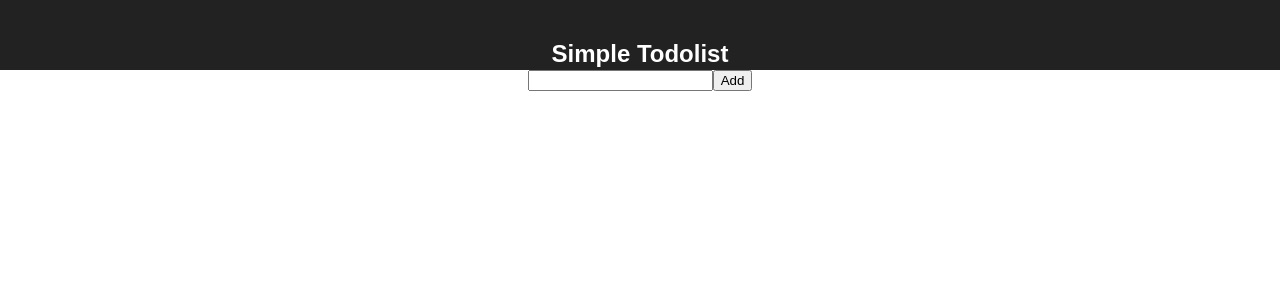
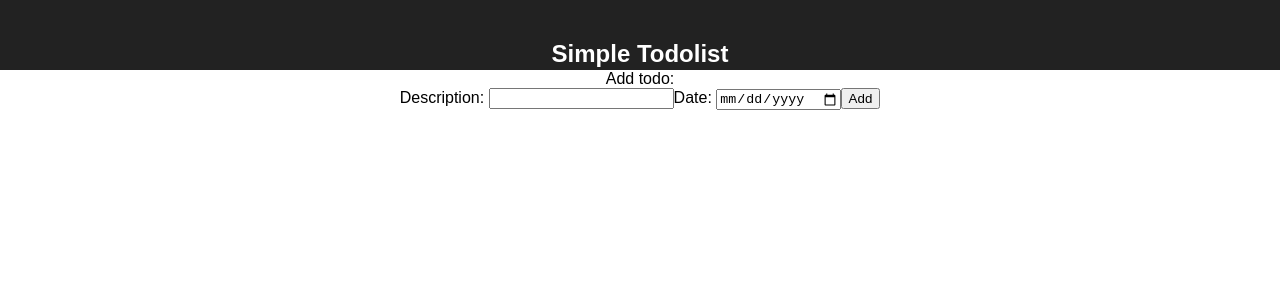
Before and after one commit to TeerikorpiTaneli/frontendexcercises, a React (Create React App) app in the folder myapp/: page / in a window 1280 px wide. Shown: the top 300 px of the page. Built offline with nearby package versions, Linux system fonts and the light colour scheme.

Commit message:
react reenii

```diff
--- a/myapp/src/App.css
+++ b/myapp/src/App.css
@@ -29,6 +29,7 @@
 }
 
 
+
 @keyframes App-logo-spin {
   from { transform: rotate(0deg); }
   to { transform: rotate(360deg); }
--- a/myapp/src/App.js
+++ b/myapp/src/App.js
@@ -5,17 +5,21 @@ import './App.css';
 class App extends Component {
   constructor(props) {
     super(props);
-    this.state = {description: '', todos: []}
+    this.state = {description: '', todos: [], date: ''}
   }
 
   inputChanged = (event) => {
     this.setState({description: event.target.value});
   }
 
+  inputChanged2 = (event) => {
+    this.setState({date: event.target.value});
+  }
+
   addTodo = (event) => {
     event.preventDefault();
     this.setState({
-      todos: [...this.state.todos, this.state.description]
+      todos: [...this.state.todos, this.state.description, this.state.date]
     });
   }
 
@@ -25,18 +29,29 @@ class App extends Component {
         <div className="App-header">
           <h2>Simple Todolist</h2>
         </div>
-        <div>
+        <div className="form">
           <form onSubmit={this.addTodo}>
-            <input type="text" onChange={this.inputChanged} value={this.state.description}/>
+          <legend>Add todo: </legend>
+            Description: <input type="text" onChange={this.inputChanged} value={this.state.description}/>
+            Date: <input type="date" onChange={this.inputChanged2} value={this.state.date}/>
             <input type="submit" value="Add"/>
           </form>
         </div>
         <div>
-        <table>
-          <tr>
-            {this.state.todos.map((item, index) => <li key={index}>{item}</li>)}
-          </tr>
-        </table>
+
+            {
+              this.state.todos.map((item, index) =>
+
+              <table key={index}>
+                <tbody>
+                  <tr>
+                    <td><th>Description</th></td>
+                    <td><th>Date</th></td>
+                  </tr>
+                  <tr><th>{item}</th></tr>
+                </tbody>
+              </table>)
+            }
         </div>
       </div>
     );
```
